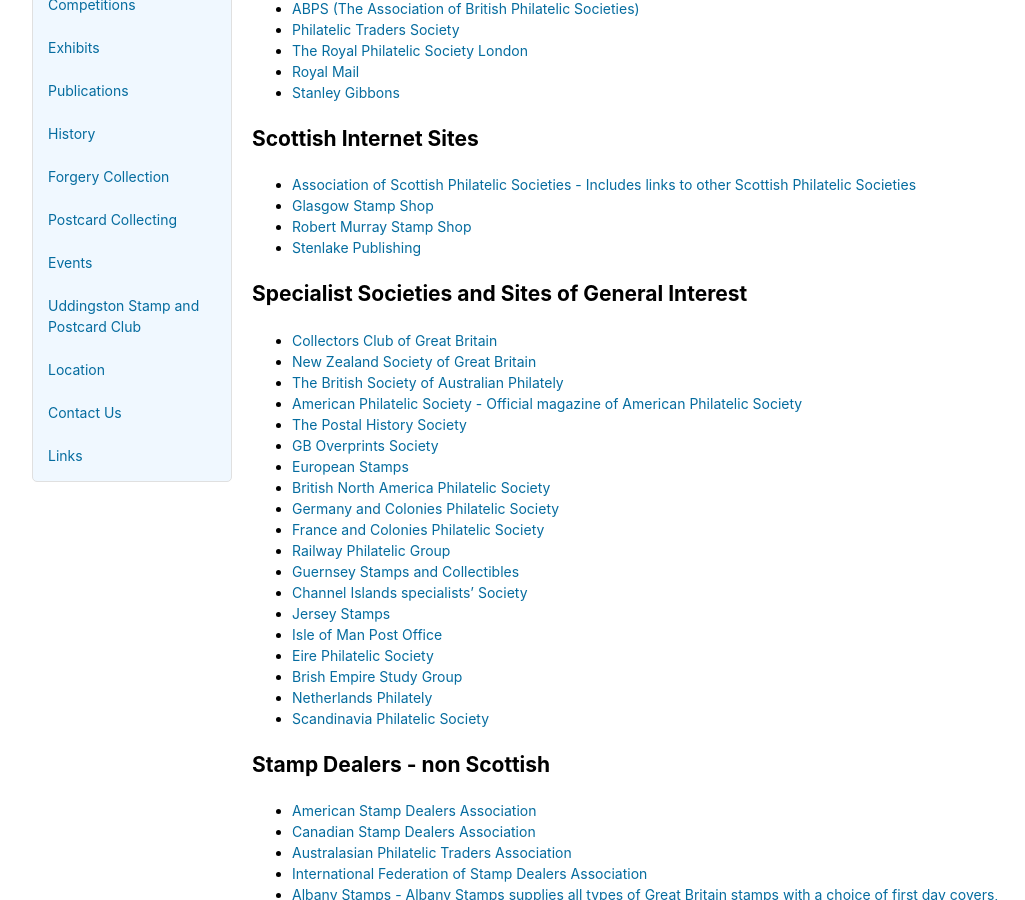
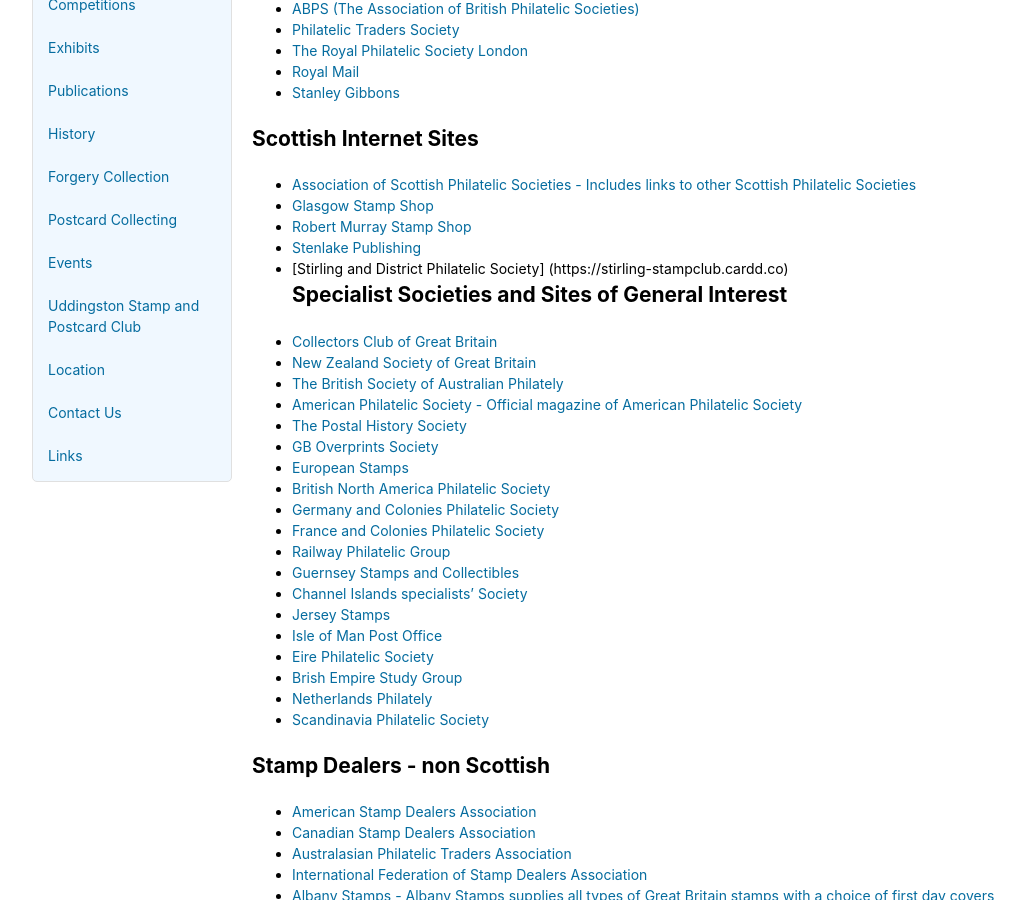
Before and after one commit to astalker/caledonian-stamps, a Jekyll site: the page built from links.md, in a window 1280 px wide and 900 px high, scrolled down 324 px. Shown: the whole window, without its empty margins (118-1143 px from the left). Built offline with Jekyll 4.4.1, drawn with Linux system fonts in a browser that asks for light colours; our own code applies the rules of GitHub Pages for plain Markdown files.

Commit message:
Add Stirling and District Philatelic Society link

```diff
--- a/links.md
+++ b/links.md
@@ -16,7 +16,7 @@ Listed below are a wide range of internet links to other philatelic Societies an
 - [Glasgow Stamp Shop](https://www.Glasgowstampshop.co.uk)
 - [Robert Murray Stamp Shop](https://www.stamp-shop.com)
 - [Stenlake Publishing](https://www.stenlake.co.uk)
-
+- [Stirling and District Philatelic Society] (https://stirling-stampclub.cardd.co)
 ## Specialist Societies and Sites of General Interest
 
 - [Collectors Club of Great Britain](https://www.collectors-club-of-great-britain.co.uk)
```
